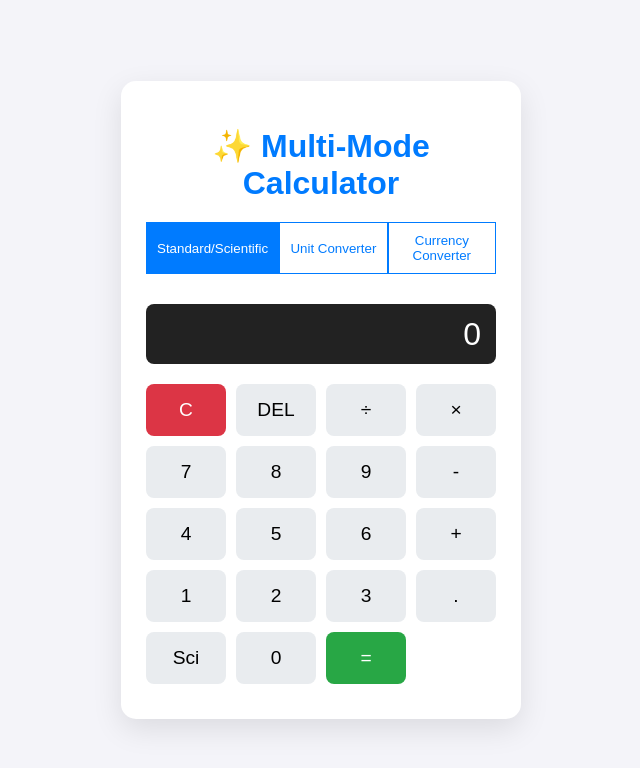
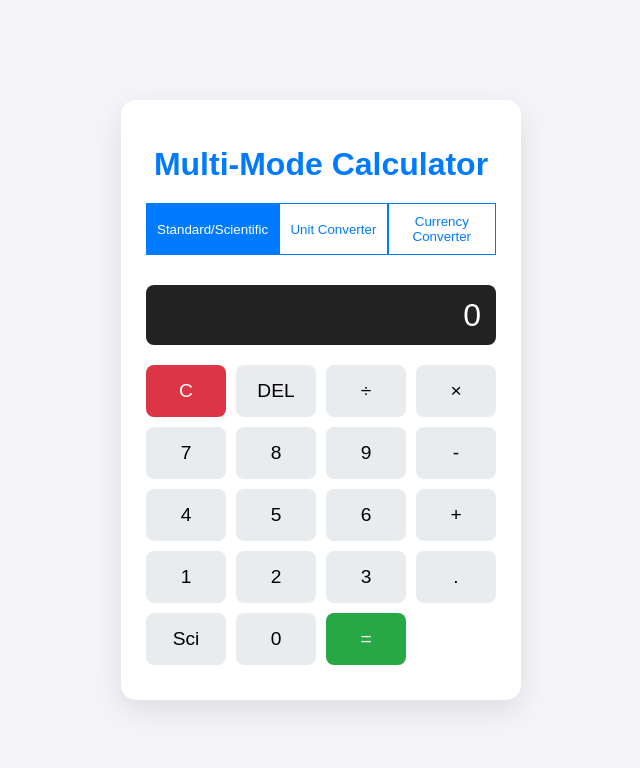
Before and after one commit to infotheharshit/advanced-web-calculator, a plain HTML site: page index.html in a window 1280 px wide. Shown: the whole page, without its empty margins (319-959 px from the left). Drawn offline with Linux system fonts and the light colour scheme.

Commit message:
I remove this✨

```diff
--- a/index.html
+++ b/index.html
@@ -9,7 +9,7 @@
 <body>
 
     <div class="calculator-container">
-        <h1>✨ Multi-Mode Calculator</h1>
+        <h1>Multi-Mode Calculator</h1>
 
         <div class="tabs">
             <button class="tab-button active" onclick="showPanel(0)">Standard/Scientific</button>
```
